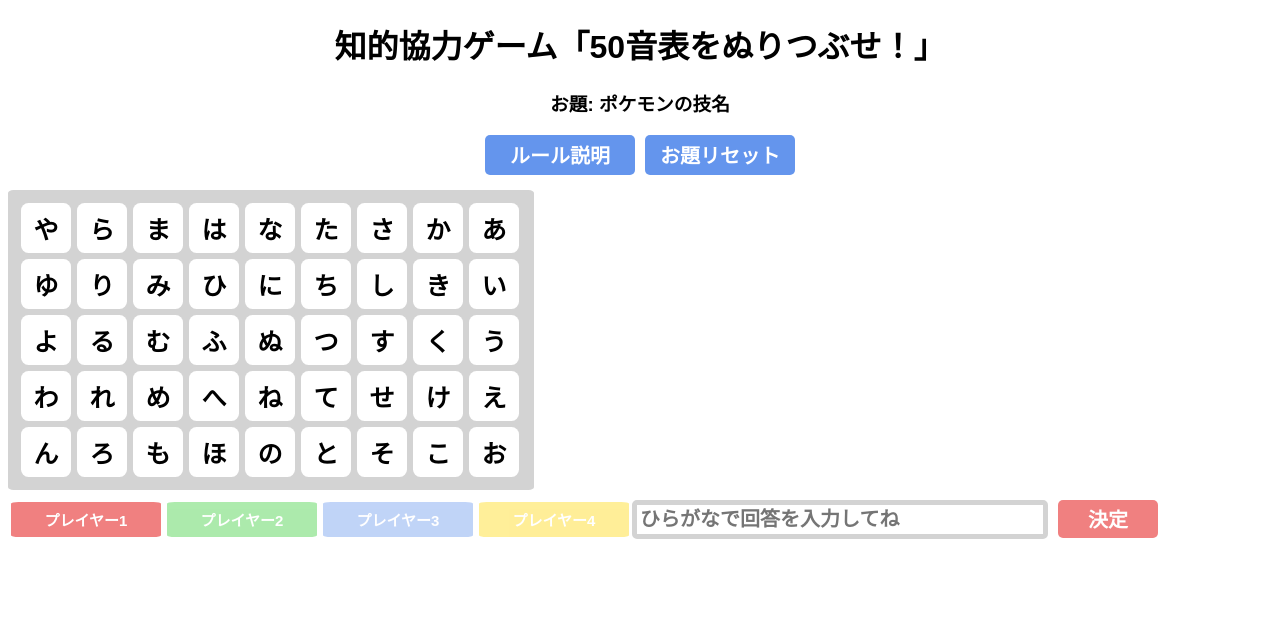
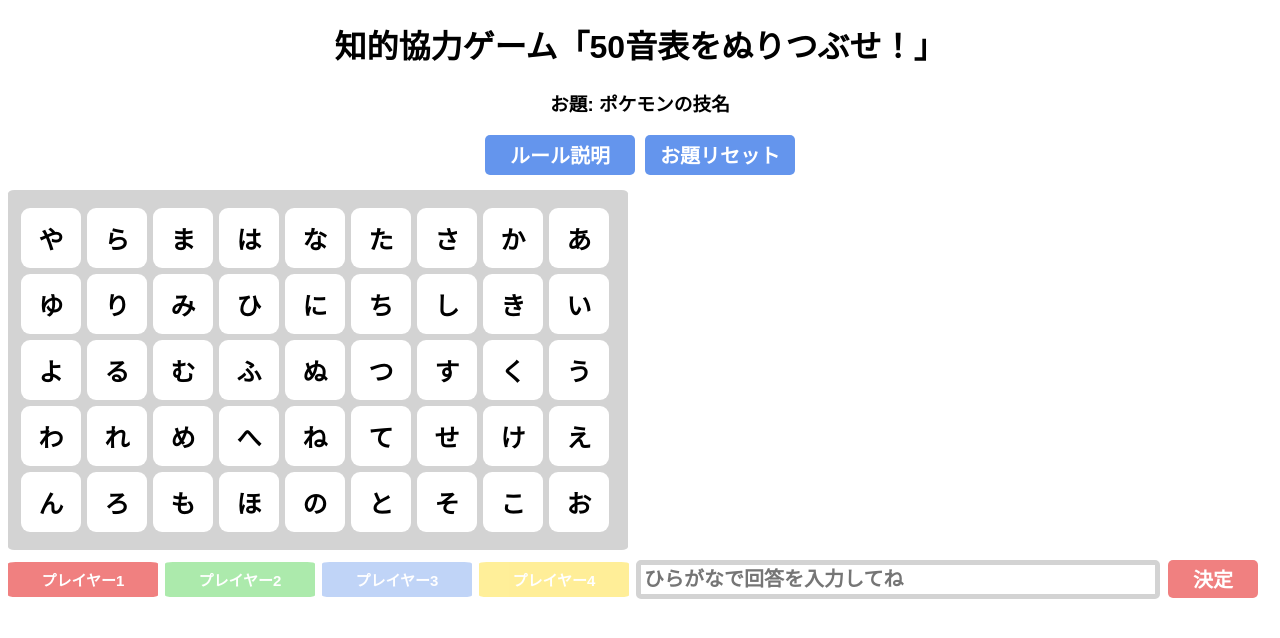
Before and after one commit to NiboshiDaifuku/50on_game, a React (Create React App) app: page / in a window 1280 px wide. Shown: the top 638 px of the page. Built offline with nearby package versions, Linux system fonts and the light colour scheme.

Commit message:
UIを微調整

```diff
--- a/src/css/App.scss
+++ b/src/css/App.scss
@@ -18,7 +18,7 @@
 
 .answer-input-form {
   float: left;
-  width: 400px;
+  width: 508px;
   font-size: 20px;
   font-weight: bold;
   margin-top: 10px;
@@ -46,12 +46,12 @@
 
 .button-answer {
   float: left;
-  width: 100px;
+  width: 90px;
   height: 38px;
   color: white;
   font-size: 20px;
   font-weight: bold;
-  margin: 10px 0px 0px 10px;
+  margin: 10px 0px 0px 8px;
   border: solid 0px;
   border-radius: 5px;
   cursor: pointer;
--- a/src/css/Player.scss
+++ b/src/css/Player.scss
@@ -1,6 +1,6 @@
 .Player {
   float: left;
-  margin: 3px;
+  margin: 3px 7px 3px 0px;
   margin-top: 12px;
   width: 150px;
   height: 35px;
--- a/src/css/Tiles.scss
+++ b/src/css/Tiles.scss
@@ -1,6 +1,6 @@
 .Tiles {
-  width: 516px;
-  height: 300px;
+  width: 610px;
+  height: 360px;
   padding-left: 10px;
   border-radius: 1%;
   background-color: lightgrey;
@@ -11,8 +11,8 @@
 .Tile {
   float: left;
   margin: 3px;
-  width: 50px;
-  height: 50px;
+  width: 60px;
+  height: 60px;
   border-radius: 15%;
   background-color: white;
 
```
